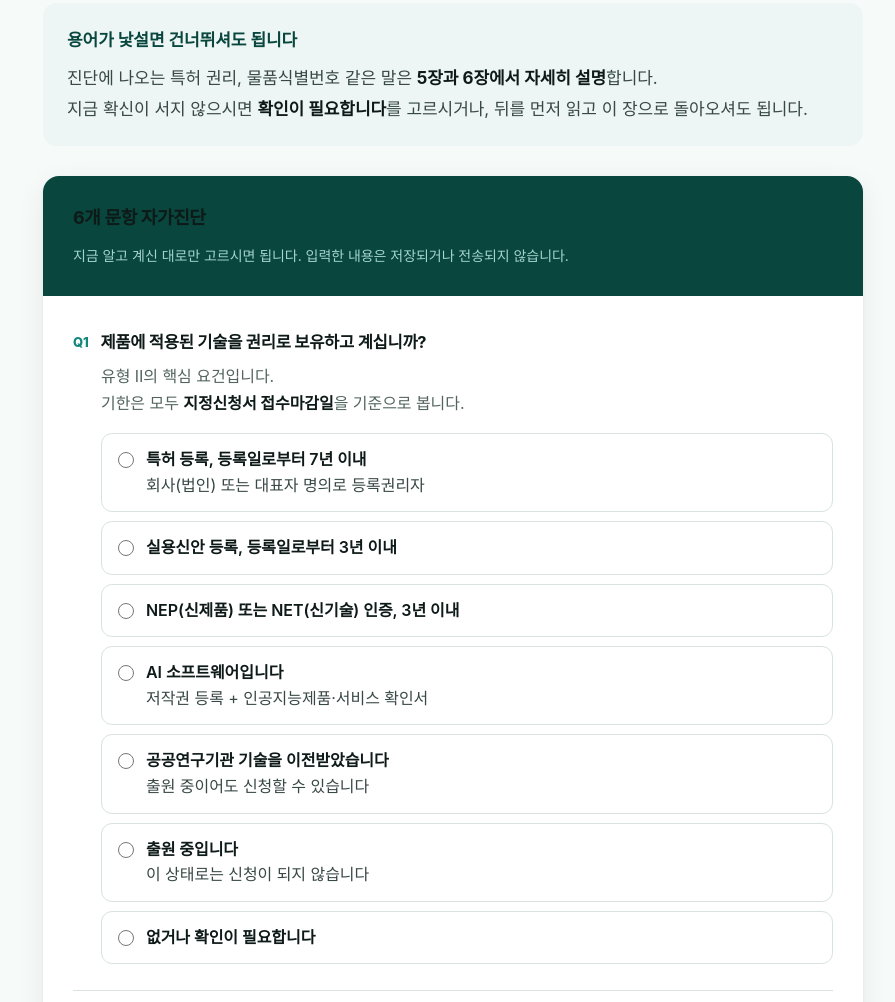
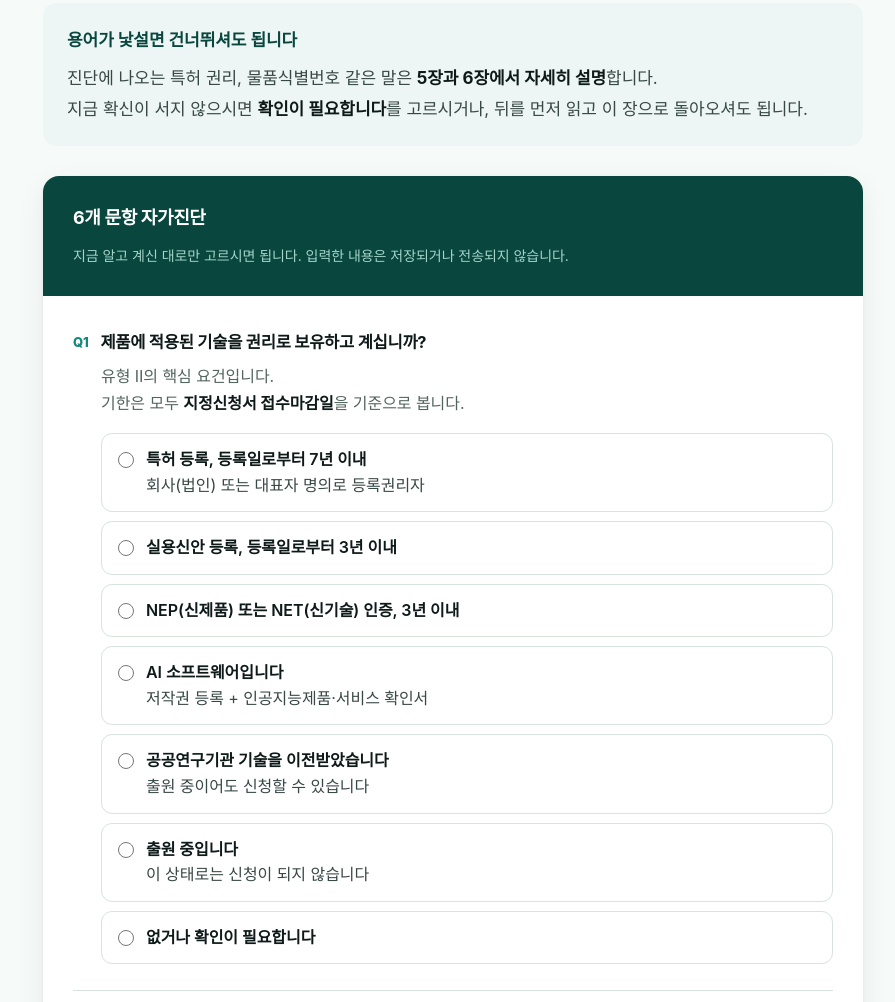
Before and after one commit to onestopkipcc-web/scaleup-matching, a plain HTML site: page docs/index.html in a window 1280 px wide. Shown: the part 5966-6968 px from the top of the page, without its empty margins (297-1192 px from the left). Drawn offline with Linux system fonts and the light colour scheme; a web font is replaced by a local one.

Commit message:
자가진단 머리말이 배경에 묻혀 안 보이던 것
'6개 문항 자가진단' 이 짙은 녹색 배경에 거의 검정으로 깔려 있었다.
대비 1.66:1 — 기준(4.5:1)의 3분의 1이다.

원인은 전역 규칙 strong,b{color:var(--ink)} 다.
.dxh 에 color:#fff 를 줬지만 상속은 어떤 규칙에도 진다.
.dxh b 쪽에 색을 직접 줘야 이긴다.

브라우저에서 본문 전체를 훑어 같은 문제가 더 있는지 봤다.
이 한 곳뿐이다.

Co-Authored-By: Claude Opus 5 <noreply@anthropic.com>

```diff
--- a/docs/index.html
+++ b/docs/index.html
@@ -130,7 +130,7 @@ figcaption{font-size:13.5px;color:var(--faint);margin-top:12px;text-align:center
 .dx{border-radius:16px;overflow:hidden;margin:30px 0;background:#fff;
   box-shadow:0 1px 3px rgba(14,26,24,.06),0 8px 28px rgba(14,26,24,.07)}
 .dxh{background:var(--teal-d);color:#fff;padding:26px 30px}
-.dxh b{display:block;font-size:18px;font-weight:700;margin-bottom:5px;letter-spacing:-.02em}
+.dxh b,.dxh strong{display:block;font-size:18px;font-weight:700;margin-bottom:5px;letter-spacing:-.02em;color:inherit}
 .dxh span{font-size:14px;color:#A4D5CC}
 .dxb{padding:6px 30px 26px}
 .qz{padding:26px 0;border-bottom:1px solid var(--line)}
```
